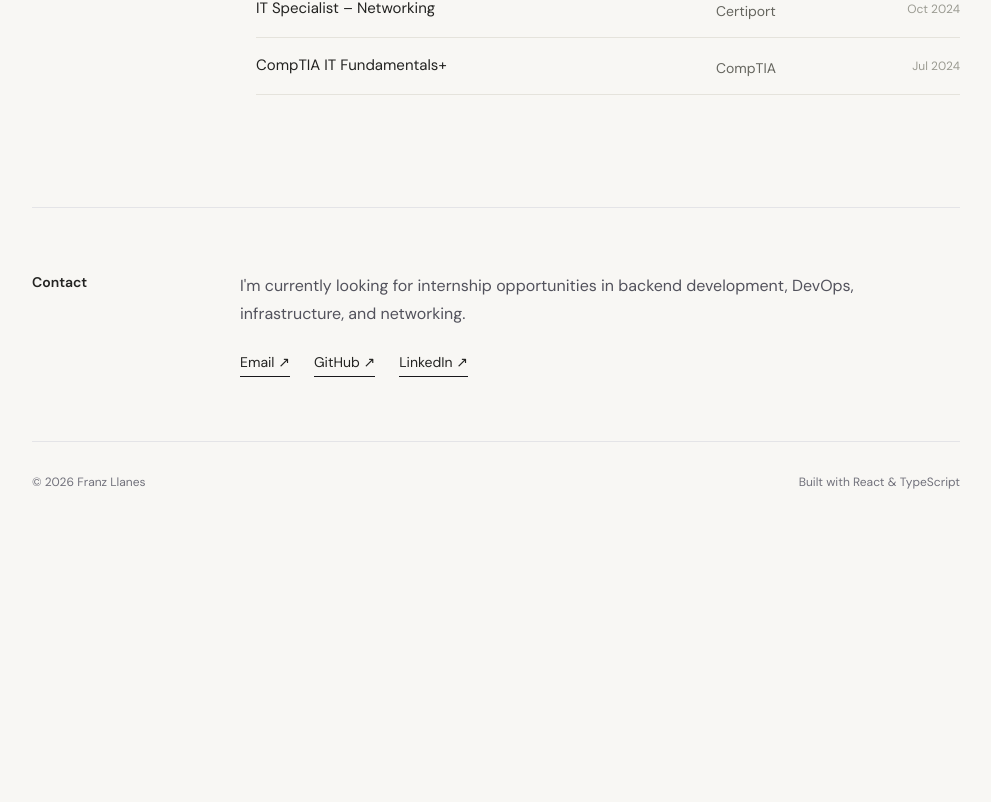
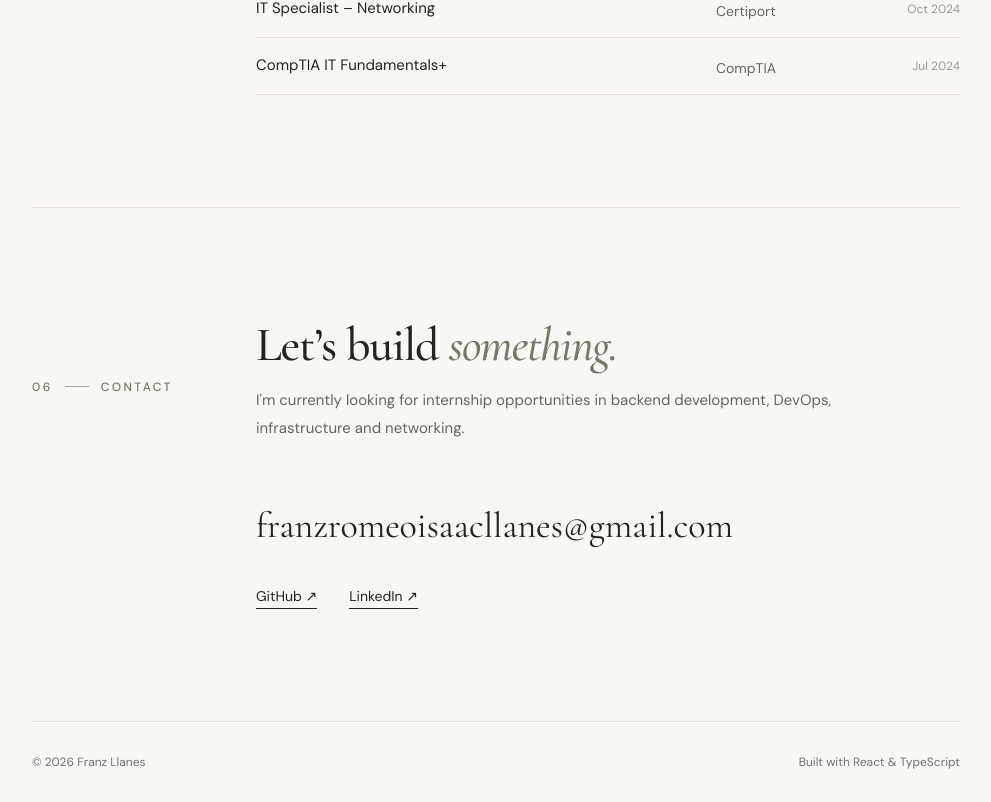
Before and after one commit to Hansaeng20/Franz_Portfolio, a React (Vite) app: page / in a window 1280 px wide. Shown: the part 5574-6376 px from the top of the page, without its empty margins (144-1135 px from the left). Before the commit the page ends 6096 px from the top, so only its background shows below. Built offline with nearby package versions, Linux system fonts and the light colour scheme.

Commit message:
Restyle contact section with large email link

```diff
--- a/src/components/Contact.tsx
+++ b/src/components/Contact.tsx
@@ -1,47 +1,48 @@
-
 import { profile } from '../data/portfolio'
+import Reveal from './Reveal'
+import Section from './Section'
 
 export default function Contact() {
     return (
-        <section id="contact" className="border-t border-zinc-200 py-16">
-            <div className="grid gap-7 sm:grid-cols-[180px_1fr]">
-                <h2 className="text-sm font-semibold">Contact</h2>
-
-                <div>
-                    <p className="mb-6 leading-7 text-zinc-600">
-                        I'm currently looking for internship opportunities
-                        in backend development, DevOps, infrastructure,
-                        and networking.
-                    </p>
-
-                    <div className="flex flex-wrap gap-x-6 gap-y-3 text-sm">
+        <Section
+            id="contact"
+            index="06"
+            label="Contact"
+            title={
+                <>
+                    Let&rsquo;s build
+                    <span className="italic text-sage"> something.</span>
+                </>
+            }
+            intro="I'm currently looking for internship opportunities in backend development, DevOps, infrastructure and networking."
+        >
+            <Reveal>
                 <a
                     href={`mailto:${profile.email}`}
-                            className="border-b border-zinc-900 pb-1"
+                    className="link-underline font-serif text-2xl break-all text-ink hover:text-sage sm:text-4xl"
                 >
-                            Email ↗
+                    {profile.email}
                 </a>
 
+                <div className="mt-10 flex flex-wrap gap-x-8 gap-y-3 text-sm">
                     <a
                         href={profile.github}
                         target="_blank"
                         rel="noopener noreferrer"
-                            className="border-b border-zinc-900 pb-1"
+                        className="link-solid"
                     >
                         GitHub ↗
                     </a>
-
                     <a
                         href={profile.linkedin}
                         target="_blank"
                         rel="noopener noreferrer"
-                            className="border-b border-zinc-900 pb-1"
+                        className="link-solid"
                     >
                         LinkedIn ↗
                     </a>
                 </div>
-                </div>
-            </div>
-        </section>
+            </Reveal>
+        </Section>
     )
 }
```
Lines whose indentation alone changed are shown as unchanged.
